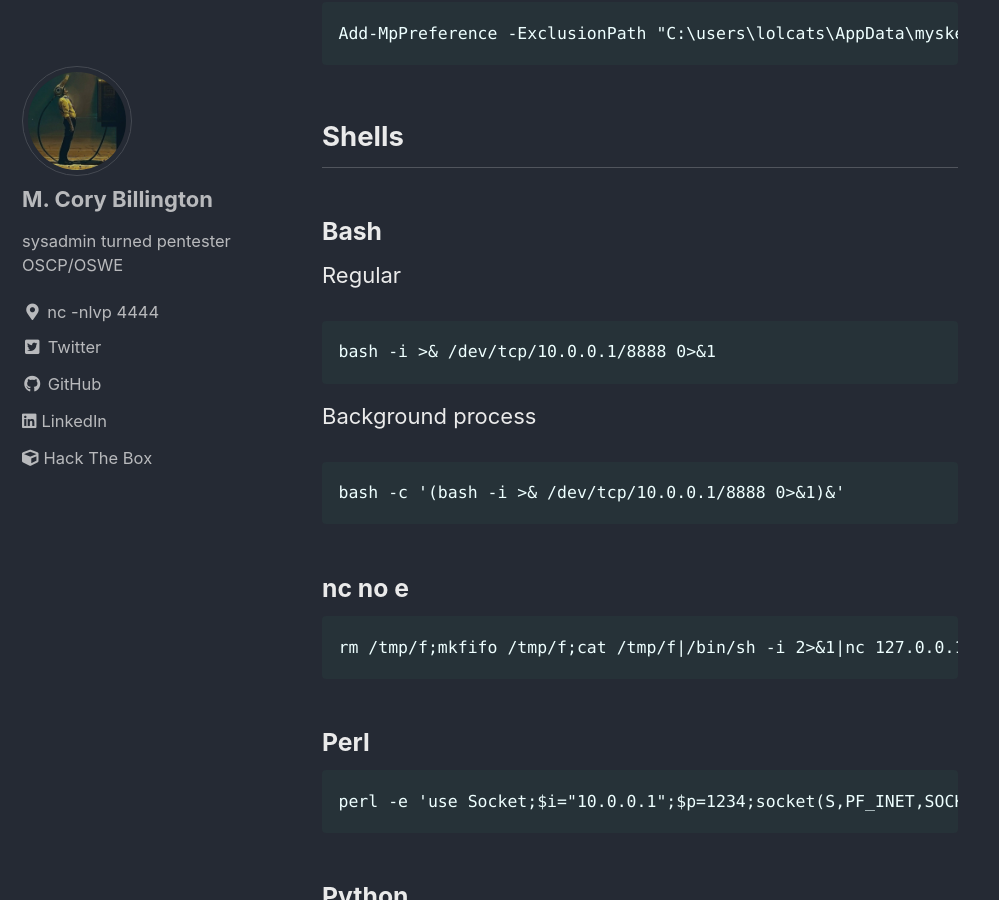
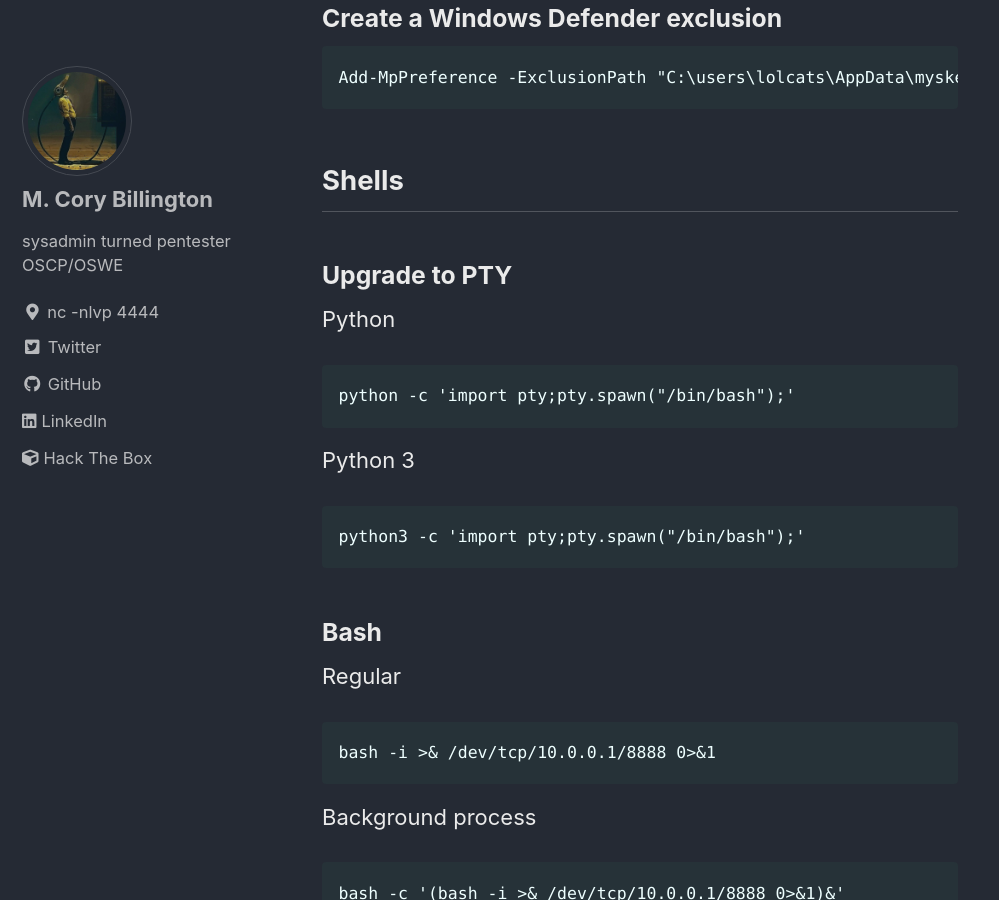
Before and after one commit to mcorybillington/mcorybillington.github.io, a Jekyll site: the page built from _pages/notes.md, in a window 1280 px wide and 900 px high, scrolled down 2823 px. Shown: the whole window, without its empty margins (0-999 px from the left). Built offline with Jekyll 4.4.1, drawn with Linux system fonts in a browser that asks for light colours; cached includes are drawn as plain includes.

Commit message:
add upgrade pty

````diff
--- a/_pages/notes.md
+++ b/_pages/notes.md
@@ -15,6 +15,7 @@ author_profile: true
   - [Create a shortcut lnk one-liner](#create-a-shortcut-lnk-one-liner)
   - [Create a Windows Defender exclusion](#create-a-windows-defender-exclusion)
 - [Shells](#shells)
+  - [Upgrade to PTY](#upgrade-to-pty)
   - [Bash](#bash)
   - [nc no e](#nc-no-e)
   - [Perl](#perl)
@@ -70,6 +71,15 @@ $Shortcut = (New-Object -comObject WScript.Shell).CreateShortcut("C:\users\<user
 Add-MpPreference -ExclusionPath "C:\users\lolcats\AppData\mysketchdir"
 ```
 ## Shells
+### Upgrade to PTY
+Python
+```
+python -c 'import pty;pty.spawn("/bin/bash");'
+```
+Python 3
+```
+python3 -c 'import pty;pty.spawn("/bin/bash");'
+```
 ### Bash
 Regular
 ```
````
